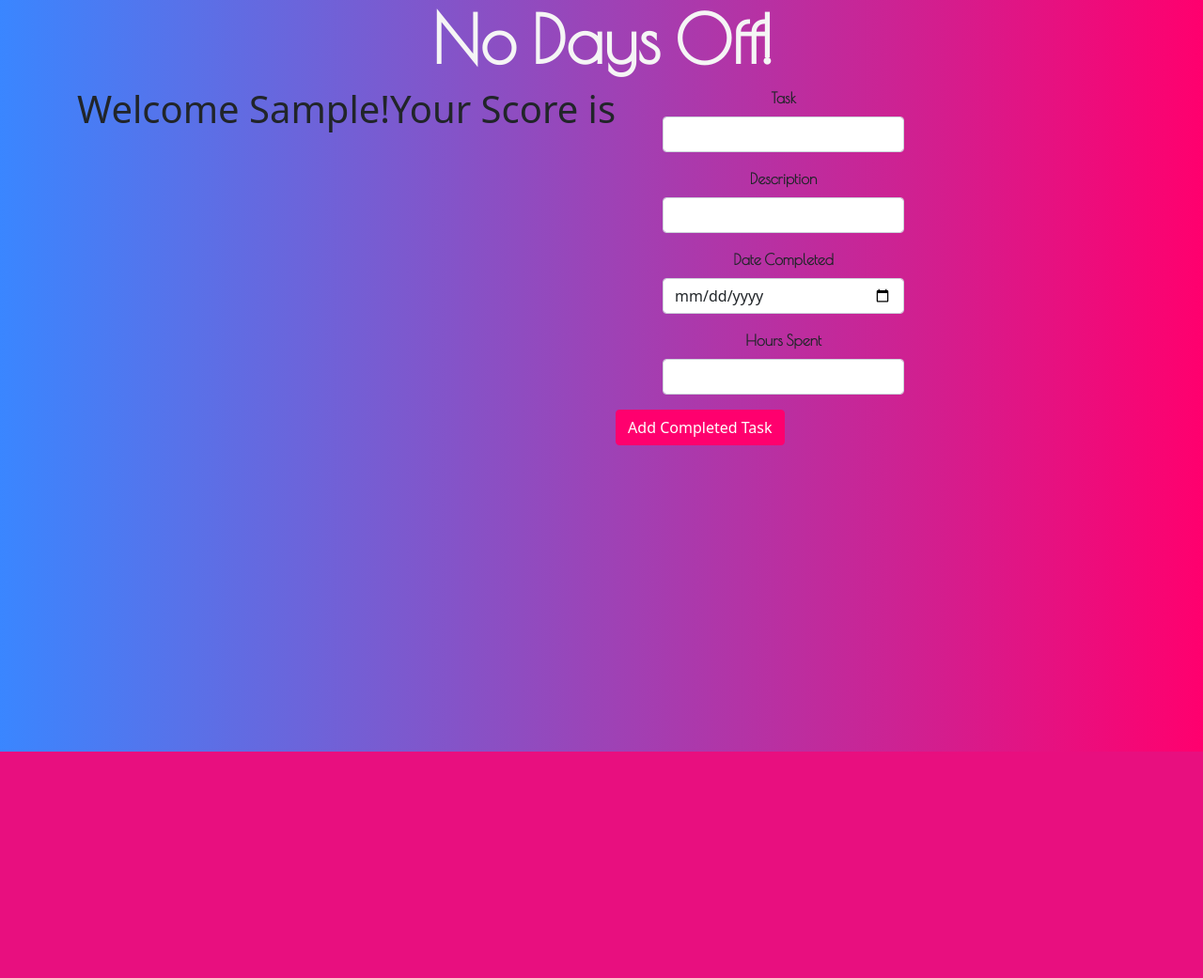
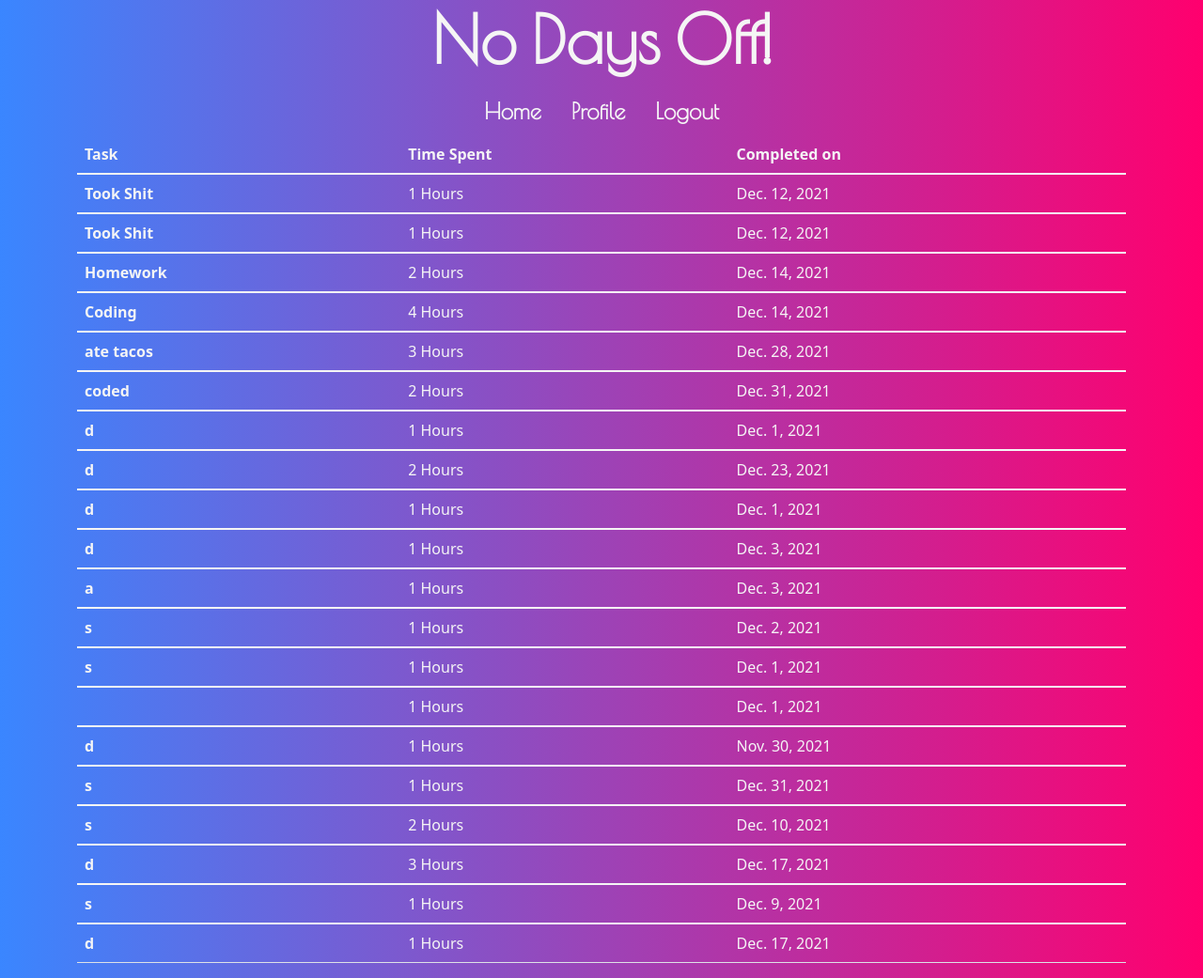
Before and after one commit to Mikey-Simmons/no-days-off, a Django app: template main/templates/welcome.html in a window 1280 px wide. Shown: the whole page at 94% size. Before the commit the page ends 800 px from the top, so only its background shows below. Run offline with Django 3.2, Linux system fonts and the light colour scheme; the template is opened without the code that fills it: values that come from a table or form of the project are taken from there, others are empty; data comes from the database, SQL or seed files in the repository; both versions use the stored data as it was after the commit; tables that the repository leaves empty hold one stand-in row (values such as "Sample post"); some libraries are stand-ins or nearby versions.

Commit message:
worked_on_Task_table

```diff
--- a/main/static/css/style.css
+++ b/main/static/css/style.css
@@ -89,3 +89,30 @@ h1.title{
     padding-left: 45%;
     padding-right: 45%;
 }
+nav{
+    display: flex !important;
+    justify-content: center !important;
+}
+ul.navbar-nav{
+    display: flex !important;
+    justify-content: center !important;
+}
+a.nav-link {
+    color: whitesmoke;
+    font-family: 'Poiret One', cursive;
+    font-weight: bolder;
+    font-size: x-large;
+}
+a.nav-link:hover{
+    color: #3a86ff;
+}
+.table-primary{
+    padding-top: 1000px;
+}
+table{
+    color: whitesmoke !important;
+}
+tr.center{
+    display: flex;
+    justify-content: center;
+}
--- a/main/templates/welcome.html
+++ b/main/templates/welcome.html
@@ -21,12 +21,46 @@
     <div class="title">
         <h1 class="title">No Days Off!</h1>
       </div>
+      <ul class="nav justify-content-center">
+        <li class="nav-item">
+          <a class="nav-link active" aria-current="page" href="#">Home</a>
+        </li>
+        <li class="nav-item">
+          <a class="nav-link" href="#">Profile</a>
+        </li>
+        <li class="nav-item">
+          <a class="nav-link" href="#">Logout</a>
+        </li>
+      </ul>
     <div class="container">
 
-        <h1>Welcome {{logged_in_user.first_name}}! </h1>
-        <h1>Your Score is {{logged_in_user.score}} </h1>
-        <br>
-        <form action="addtask" method=post>
+
+
+        <table class="table table-primary-borderless">
+
+            <thead>
+              <tr>
+                <th scope="col">Task</th>
+                <th scope="col">Time Spent</th>
+                <th scope="col">Completed on</th>
+              </tr>
+            </thead>
+            <tbody>
+              <tr>
+                {% for task in all_tasks%}
+                <th scope="row">{{task.title}}</th>
+                <td> {{task.time_spent}} Hours</td>
+                <td> {{task.day_completed}}</td>
+              </tr>
+
+            </tbody>
+            {% endfor %}
+
+          </table>
+
+
+
+ <!--    <form action="addtask" method=post>
             {% csrf_token %}
             <div class="mb-3">
                 <label for="title" class="form-label">Task</label>
@@ -47,14 +81,7 @@
 
             <button type="submit" class="btn btn-danger"> Add Completed Task </button>
         </form>
-        <div class="tasks">
-            {%for task in all_tasks%}
-            {%if task.completed_by == logged_in_user%}
-            {{task.title}}
-
-            {%endif%}
-            {%endfor%}
-        </div>
+       -->
 
     </div>
 
```
Also changed, not shown: db.sqlite3.
